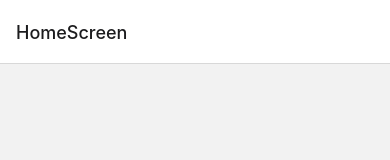
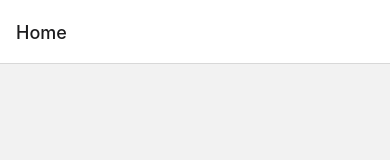
Before and after one commit to YuriVGR/Frontend, a React Native app: screen / in a window 390 px wide. Shown: the top 160 px of the page. Built offline with nearby package versions, Linux system fonts and the light colour scheme.

Commit message:
route changes

```diff
--- a/src/routes/index.tsx
+++ b/src/routes/index.tsx
@@ -4,7 +4,7 @@ import TabRoutes from "./tab.routes";
 
 export default function Routes() {
   return (
-    <NavigationContainer>
+    <NavigationContainer >
       <TabRoutes />
     </NavigationContainer>
   );
--- a/src/routes/stack.routes.tsx
+++ b/src/routes/stack.routes.tsx
@@ -12,7 +12,7 @@ const SettingsStack = createStackNavigator();
 export function HomeStackScreen() {
   return (
     <HomeStack.Navigator>
-      <HomeStack.Screen name="HomeScreen" component={HomeScreen} />
+      <HomeStack.Screen name="Home" component={HomeScreen} />
     </HomeStack.Navigator>
   );
 }
@@ -20,7 +20,7 @@ export function HomeStackScreen() {
 export function SearchStackScreen() {
   return (
     <SearchStack.Navigator>
-      <SearchStack.Screen name="SearchScreen" component={SearchScreen} />
+      <SearchStack.Screen name="Search" component={SearchScreen} />
     </SearchStack.Navigator>
   );
 }
@@ -28,7 +28,7 @@ export function SearchStackScreen() {
 export function UpdateStackScreen() {
   return (
     <UpdateStack.Navigator>
-      <UpdateStack.Screen name="UpdateScreen" component={UpdateScreen} />
+      <UpdateStack.Screen name="Update" component={UpdateScreen} />
     </UpdateStack.Navigator>
   );
 }
@@ -36,7 +36,7 @@ export function UpdateStackScreen() {
 export function SettingsStackScreen() {
   return (
     <SettingsStack.Navigator>
-      <SettingsStack.Screen name="SettingsScreen" component={SettingsScreen} />
+      <SettingsStack.Screen name="Settings" component={SettingsScreen} />
     </SettingsStack.Navigator>
   );
 }
```
